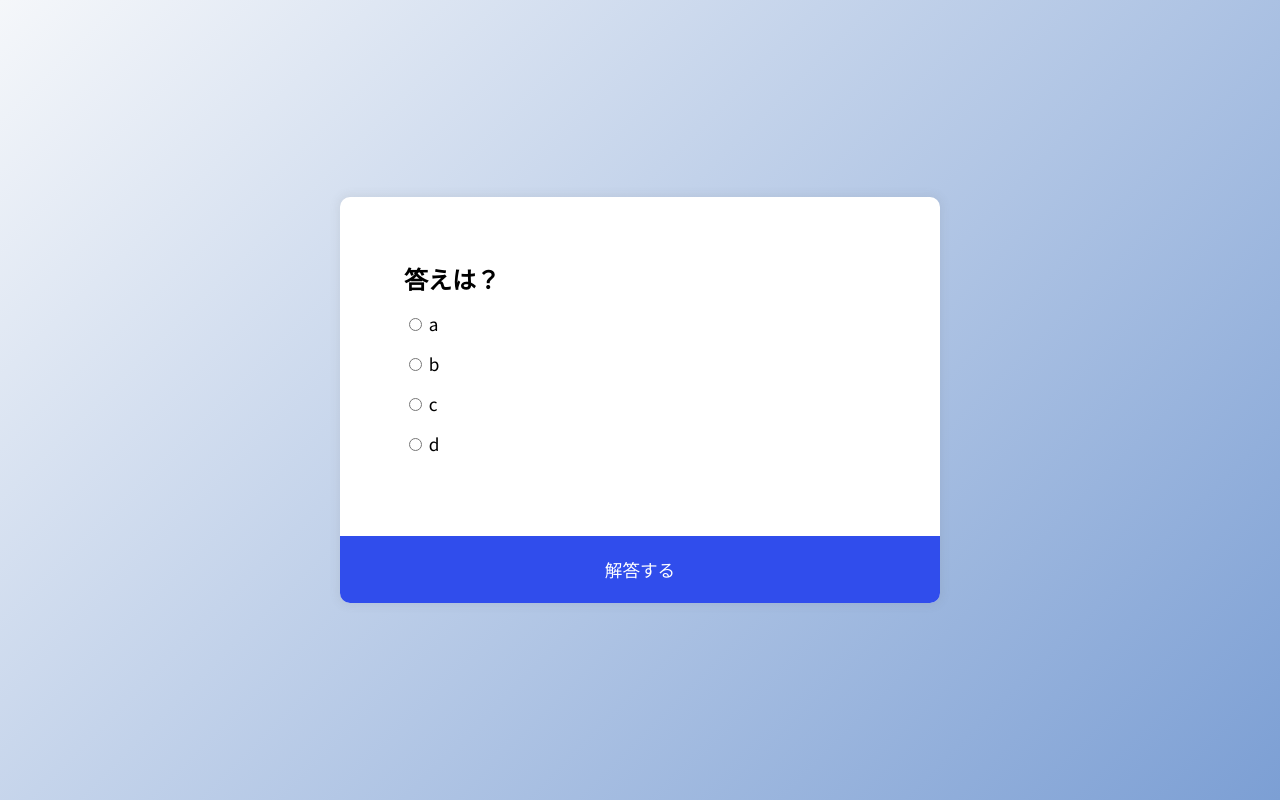
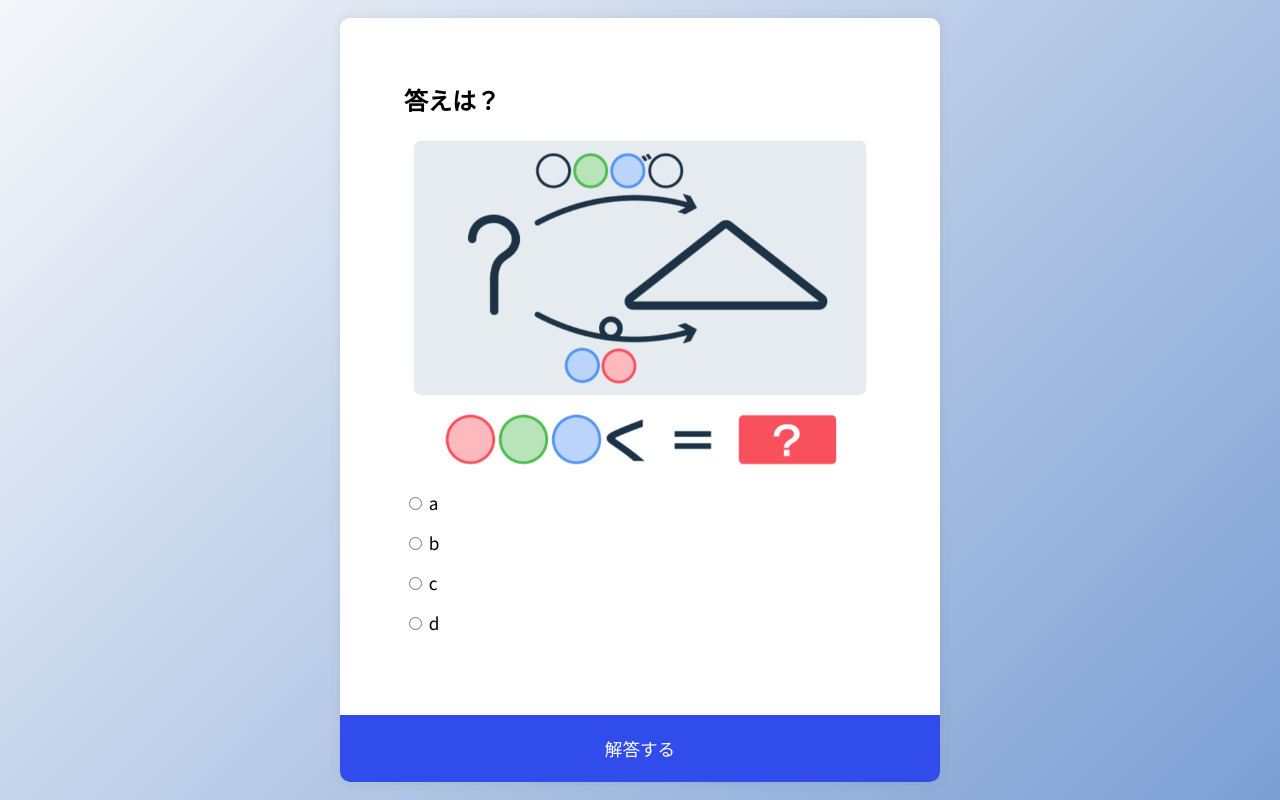
Before and after one commit to yui-szk/quiz-app, a website built with Vite: page index.html in a window 1280 px wide. Built offline with nearby package versions, Linux system fonts and the light colour scheme.

Commit message:
Added image to html & css

```diff
--- a/index.html
+++ b/index.html
@@ -15,6 +15,7 @@
 
         <form id="quiz-form" name="quizForm">
           <ul>
+            <img id="quizImg" src="image1.png" alt="" />
             <li>
               <input type="radio" id="a" name="answer" value="a" />
               <label id="a-text" for="a">Question</label>
--- a/src/style.css
+++ b/src/style.css
@@ -33,6 +33,10 @@ body {
 
 #quiz-header {
   padding: 4rem;
+}
+
+#quizImg {
+  width: 100%;
 }
 
 h2 {
```
